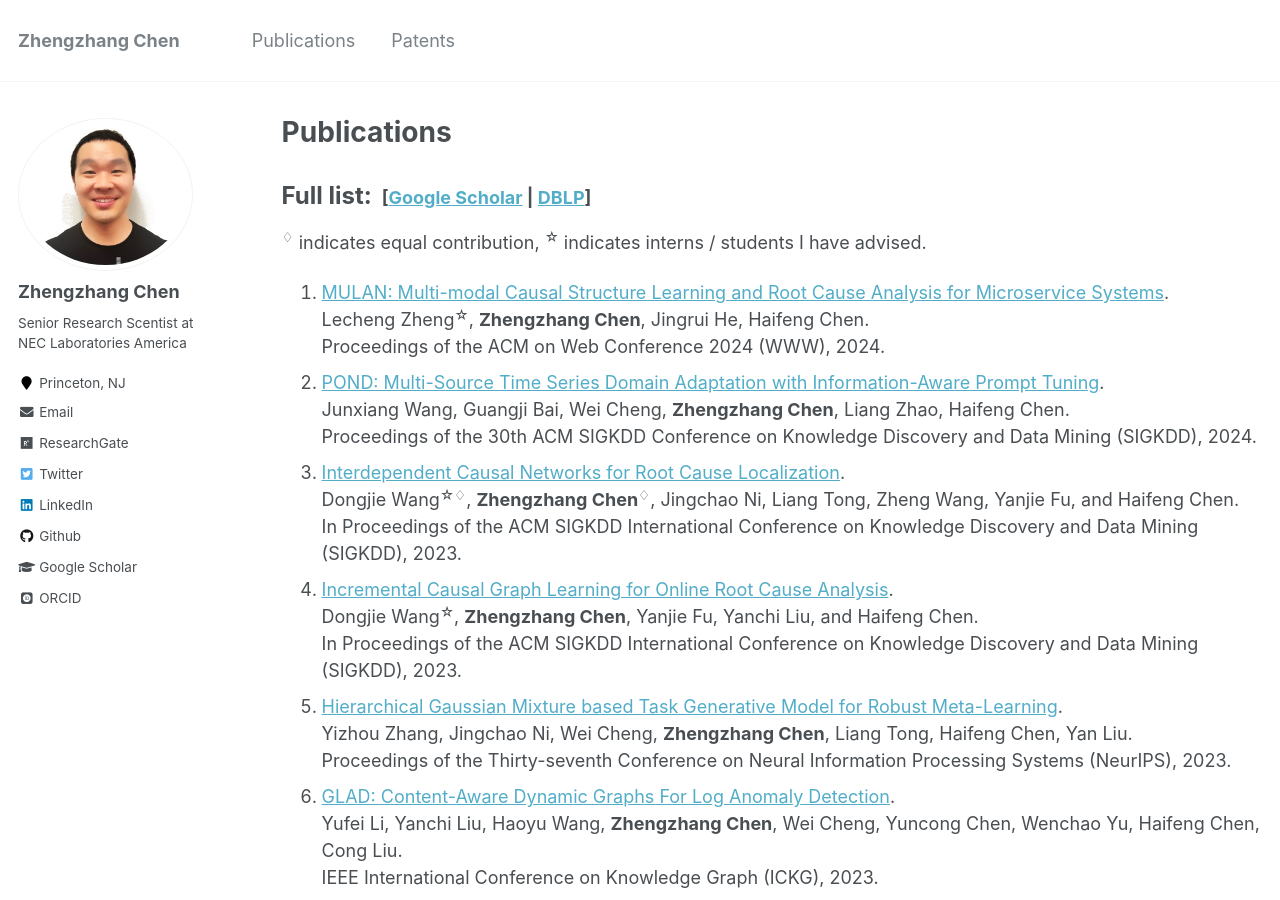
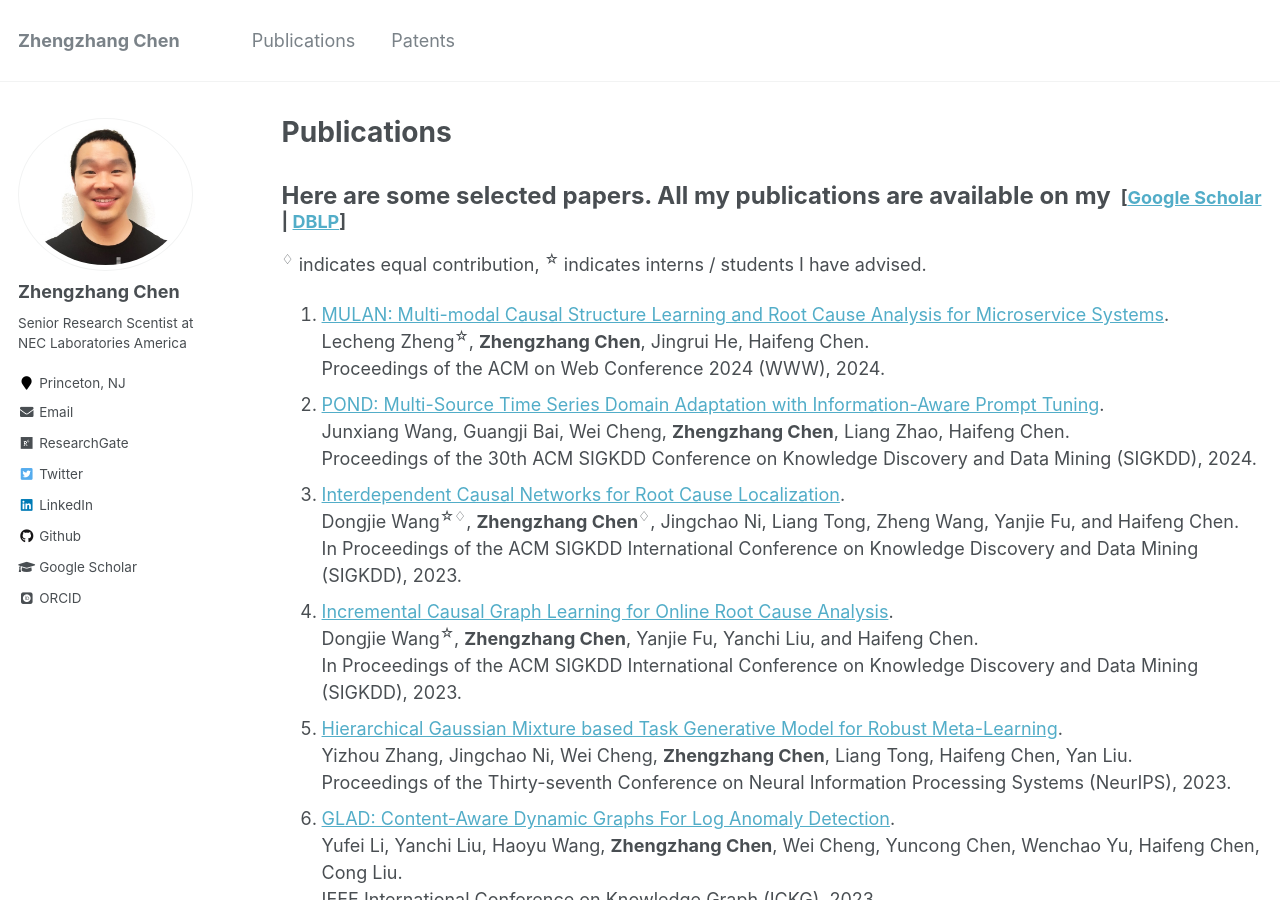
Before and after one commit to zhengzhangchen/zhengzhangchen.github.io, a Jekyll site: the page built from _pages/publications.md, in a window 1280 px wide and 900 px high. Built offline with Jekyll 4.4.1, drawn with Linux system fonts in a browser that asks for light colours; some web fonts are replaced.

Commit message:
Update publications.md

```diff
--- a/_pages/publications.md
+++ b/_pages/publications.md
@@ -5,7 +5,7 @@ permalink: /publications/
 author_profile: true
 ---
 
-<h3><font size="5"><b>Full list: </b></font>&nbsp;[<a href="https://scholar.google.com/citations?user=2t7wQ24AAAAJ" target="_blank">Google Scholar</a> | <a href="https://dblp.org/pid/14/3744.html" target="_blank">DBLP</a>]</h3>
+<h3><font size="5"><b>Here are some selected papers. All my publications are available on my </b></font>&nbsp;[<a href="https://scholar.google.com/citations?user=2t7wQ24AAAAJ" target="_blank">Google Scholar</a> | <a href="https://dblp.org/pid/14/3744.html" target="_blank">DBLP</a>]</h3>
 <p><sup>&#9826;</sup> indicates equal contribution, <sup>&#9734;</sup> indicates interns / students I have advised.</p>
 
 1. [MULAN: Multi-modal Causal Structure Learning and Root Cause Analysis for Microservice Systems](https://dl.acm.org/doi/pdf/10.1145/3589334.3645442?casa_token=CizaRDRo0wkAAAAA:v6hBm8JcZrLTrF7YsN5c2a5hY8fN6DGW1eliGL3lnvUTPg9pY1jvOiuUxB3WRmElIkgQIJBiUgX1). <br> Lecheng Zheng<sup>&#9734;</sup>, <b>Zhengzhang Chen</b>, Jingrui He, Haifeng Chen. <br> Proceedings of the ACM on Web Conference 2024 (WWW), 2024.
```
